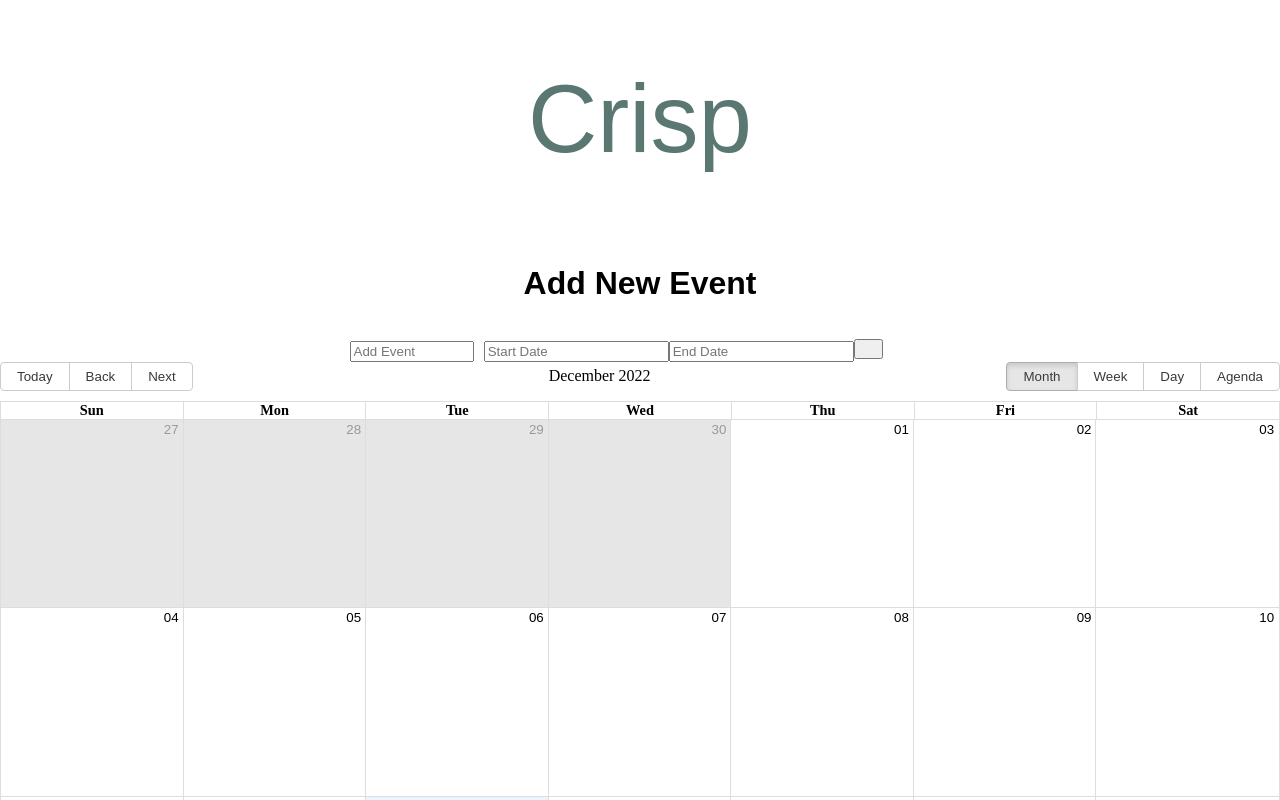
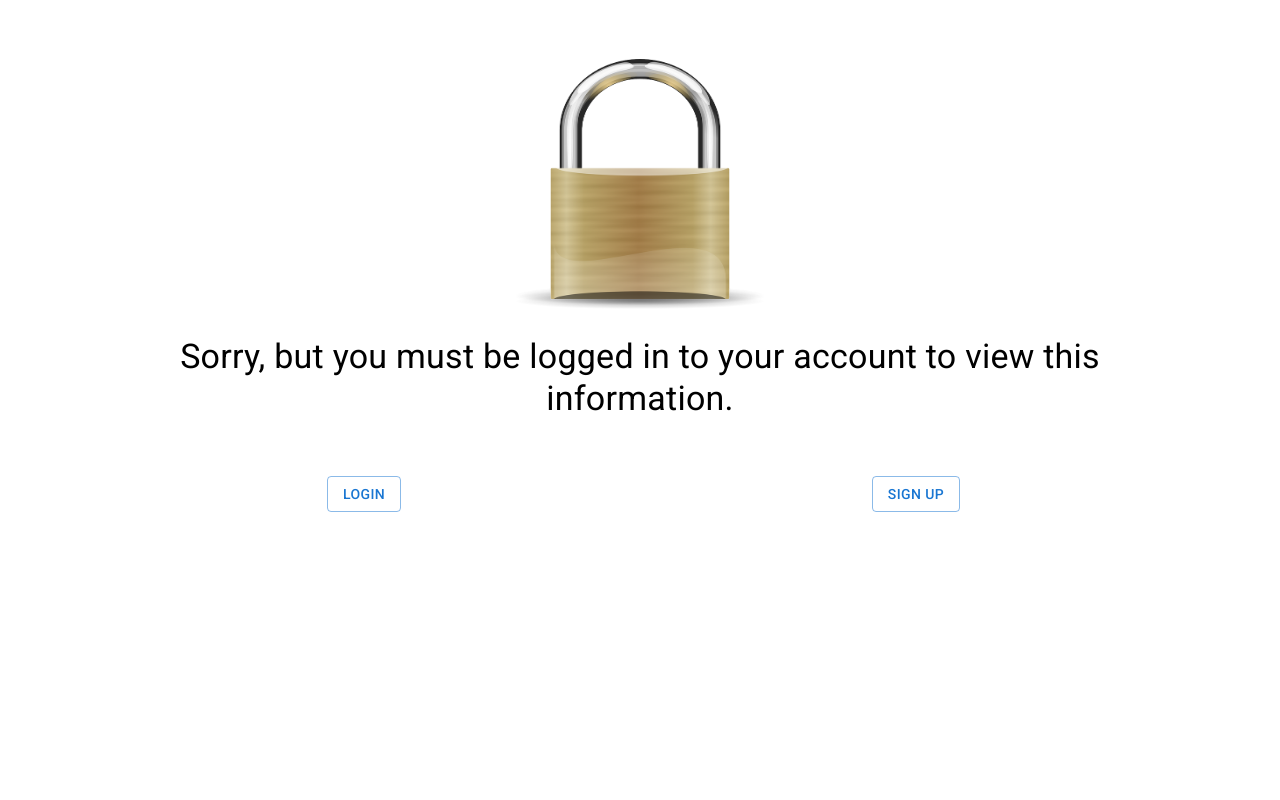
Before and after one commit to jkanvision/Crisp, a React (Create React App) app in the folder client/: page /calendar/1 in a window 1280 px wide. Shown: the top 800 px of the page. Built offline with nearby package versions, Linux system fonts and the light colour scheme; a web font is replaced by a local one.

Commit message:
makes calendar appear only after login; deletes pages/Dashboard file

```diff
--- a/client/src/App.js
+++ b/client/src/App.js
@@ -14,11 +14,11 @@ import Auth from './utils/auth';
 import Landing from './pages/Landing';
 import Signup from './pages/Signup';
 import Login from './pages/Login';
-import Dashboard from './pages/Dashboard';
+
 
 /// IMPORT COMPONENTS ///
 import ProtectRoute from './components/ProtectRoute';
-import  Calendar  from './components/calendar';
+import  CalendarComp  from './components/calendar';
 
 import './App.css';
 
@@ -52,12 +52,11 @@ function App() {
           <Route path='/signup' element={<Signup />} />
           <Route path='/login' element={<Login />} />
           <Route
-            path='dashboard/:userId'
-            element={Auth.loggedIn() ? <Dashboard /> : <ProtectRoute />}
+            path='calendar/:userId'
+            element={Auth.loggedIn() ? <CalendarComp /> : <ProtectRoute />}
           />
         </Routes>
       </Router>
-      <Calendar />
     </ApolloProvider>
   );
 }
--- a/client/src/components/calendar.js
+++ b/client/src/components/calendar.js
@@ -8,6 +8,7 @@ import "react-big-calendar/lib/css/react-big-calendar.css";
 import DatePicker from "react-datepicker";
 import "react-datepicker/dist/react-datepicker.css";
 import './calendar.css'
+import AuthService from '../utils/auth';
 
 
 
@@ -55,9 +56,10 @@ const events = [
   return (
     <>
     <div className="quick_style">
-        <h1>Crisp</h1>
-        <h2>Add New Event</h2>
-       <div>
+      <button onClick={AuthService.logout}>Logout</button>
+      <h1>Crisp</h1>
+      <h2>Add New Event</h2>
+      <div>
         <input type='text' placeholder='Add Event' style={{width: '20%', marginRight: '10px',}}
         value={newEvent.title} onChange={(e) => setNewEvent({...newEvent, title: e.target.value})}
         />
--- a/client/src/pages/Dashboard.js
+++ /dev/null
@@ -1,13 +0,0 @@
-import React from 'react';
-import AuthService from '../utils/auth';
-
-const Dashboard = () => {
-  return (
-    <div>
-      <h1>Dashboard</h1>
-      <button onClick={AuthService.logout}>Logout</button>
-    </div>
-  )
-};
-
-export default Dashboard;
--- a/client/src/utils/auth.js
+++ b/client/src/utils/auth.js
@@ -16,7 +16,7 @@ class AuthService {
 
   login(idToken, userId) {
     localStorage.setItem('id_token', idToken);
-    window.location.assign(`dashboard/${userId}`);
+    window.location.assign(`calendar/${userId}`);
   };
 
   logout() {
```
